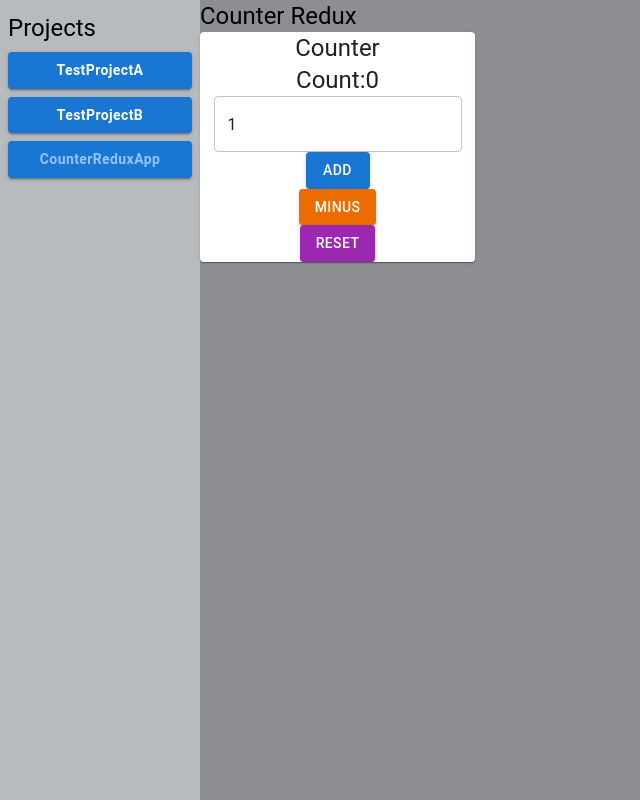
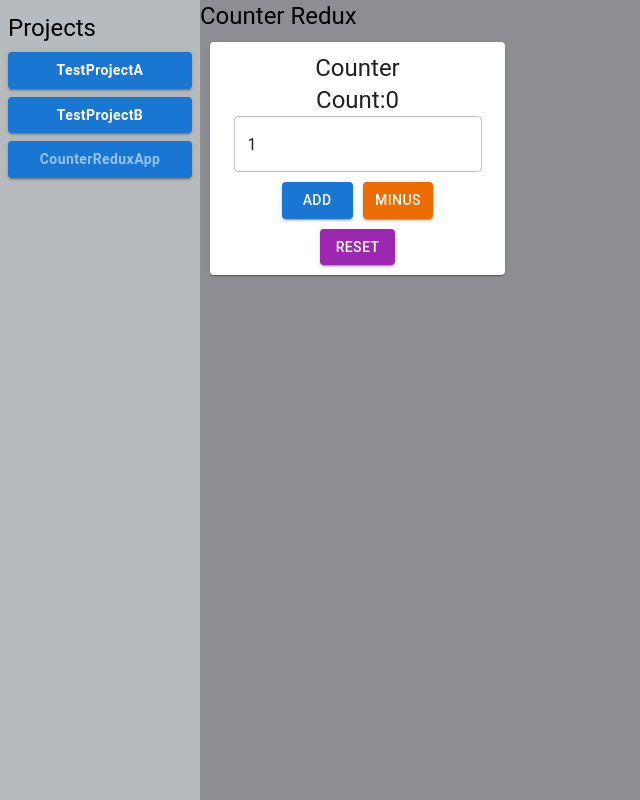
Before and after one commit to alancurtis5000/test-everything-2, a React (Create React App) app: page /CounterReduxApp in a window 1280 px wide. Shown: the whole page, without its empty margins (0-640 px from the left). Built offline with nearby package versions, Linux system fonts and the light colour scheme.

Commit message:
added test for margin some style updates

```diff
--- a/src/projects/counter-redux/feature/counter/add-button.component.jsx
+++ b/src/projects/counter-redux/feature/counter/add-button.component.jsx
@@ -11,6 +11,7 @@ const AddButton = () => {
       variant="contained"
       onClick={() => dispatch(counterIncrement())}
       data-testid="add"
+      fullWidth
       disabled={margin === 0}
     >
       Add
--- a/src/projects/counter-redux/feature/counter/counter.component.jsx
+++ b/src/projects/counter-redux/feature/counter/counter.component.jsx
@@ -1,13 +1,15 @@
-import { Typography, Card, Box } from '@mui/material';
+import { Typography, Card, Box, ButtonGroup } from '@mui/material';
 import AddButton from './add-button.component';
 import MinusButton from './minus-button.component';
 import ResetButton from './reset-button.component';
 import CountDisplay from './count-display.component';
 import MarginInput from './margin-input.component';
 
+// Todo: add error on bottom if margin is set to 0:
+
 const Counter = () => {
   return (
-    <Card sx={{ maxWidth: 275 }}>
+    <Card sx={{ maxWidth: 275, padding: '10px', margin: '10px' }}>
       <Box
         sx={{ display: 'flex', flexDirection: 'column', alignItems: 'center' }}
       >
@@ -16,15 +18,20 @@ const Counter = () => {
         </Typography>
         <CountDisplay />
         <MarginInput />
-        <AddButton />
-        <MinusButton />
+        <Box
+          sx={{
+            display: 'flex',
+            flexDirection: 'row',
+            margin: '10px',
+            button: {
+              margin: '0 5px',
+            },
+          }}
+        >
+          <AddButton />
+          <MinusButton />
+        </Box>
         <ResetButton />
-        {/*  <MarginInput />
-      <div className="button-container">
-        <AddButton />
-        <MinusButton />
-        <ResetButton />
-      </div> */}
       </Box>
     </Card>
   );
--- a/src/projects/counter-redux/feature/counter/margin-input.component.jsx
+++ b/src/projects/counter-redux/feature/counter/margin-input.component.jsx
@@ -6,16 +6,15 @@ const MarginInput = () => {
   const dispatch = useDispatch();
   const margin = useSelector((state) => state.counter.margin);
   return (
-    <div className="example-counter-margin">
     <TextField
       value={margin}
       variant="outlined"
       type="number"
       id="margin"
       onChange={(e) => dispatch(counterUpdateMargin(e.target.value * 1))}
-        data-testid="margin"
+      // for testing testid gets passed as input props
+      inputProps={{ 'data-testid': 'margin' }}
     />
-    </div>
   );
 };
 
--- a/src/projects/counter-redux/feature/counter/minus-button.component.jsx
+++ b/src/projects/counter-redux/feature/counter/minus-button.component.jsx
@@ -12,6 +12,7 @@ const MinusButton = () => {
       onClick={() => dispatch(counterDecrement())}
       data-testid="minus"
       disabled={margin === 0}
+      fullWidth
       color="warning"
     >
       Minus
```
Also changed, not shown: 2 other files (tests, documents, lock files or other folders). Lines whose indentation alone changed are shown as unchanged.
